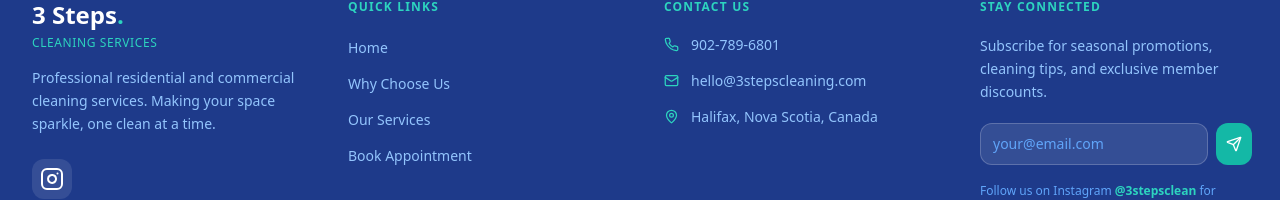
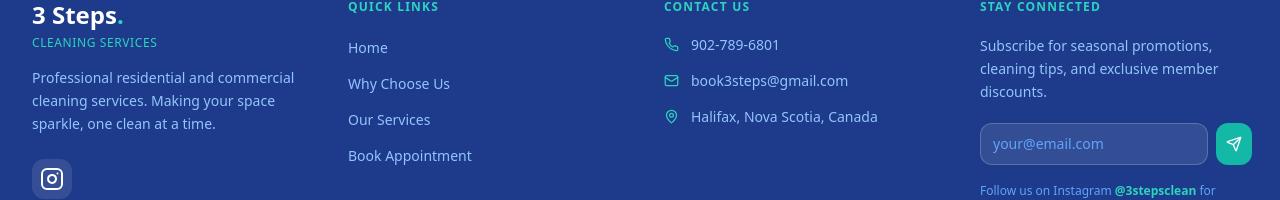
Before and after one commit to sonym3/rockmanor-frontend, a React (Vite) app: page / in a window 1280 px wide. Shown: the part 6161-6361 px from the top of the page. Built offline with nearby package versions, Linux system fonts and the light colour scheme.

Commit message:
update email

```diff
--- a/src/components/StayConnected.jsx
+++ b/src/components/StayConnected.jsx
@@ -88,11 +88,11 @@ export default function StayConnected() {
               </li>
               <li>
                 <a
-                  href="mailto:hello@3stepscleaning.com"
+                  href="mailto:book3steps@gmail.com"
                   className="flex items-start gap-3 text-blue-300 hover:text-white transition-colors"
                 >
                   <Mail size={15} className="text-teal-400 mt-0.5 flex-shrink-0" />
-                  <span className="text-sm">hello@3stepscleaning.com</span>
+                  <span className="text-sm">book3steps@gmail.com</span>
                 </a>
               </li>
               <li className="flex items-start gap-3">
```
